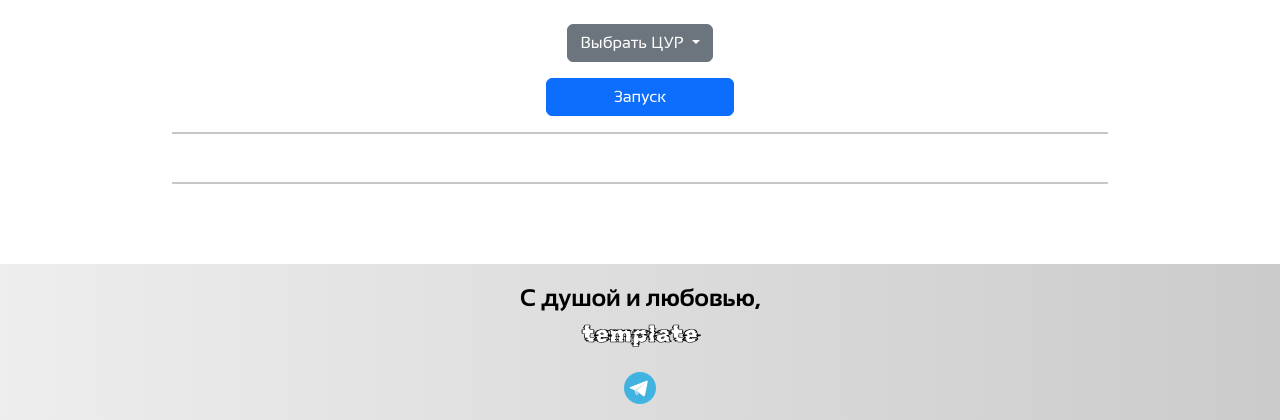
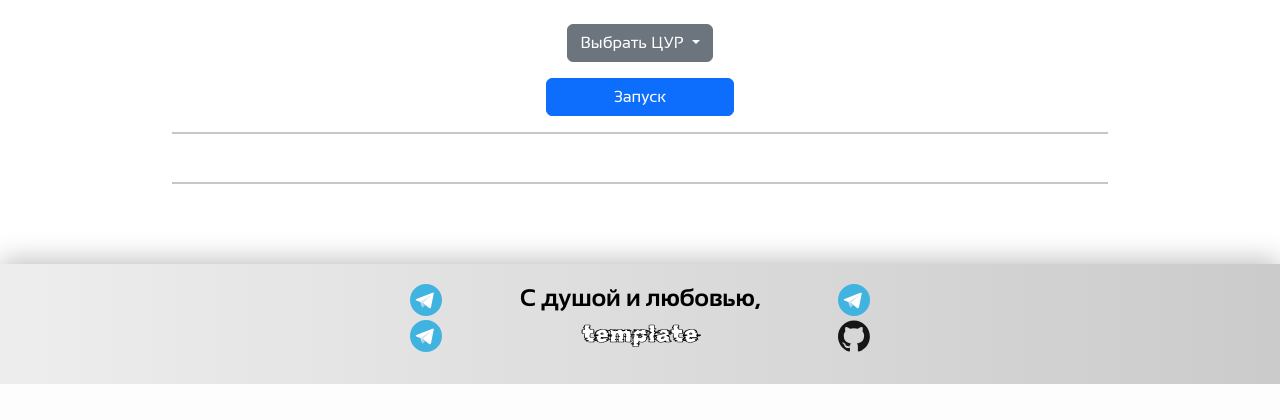
Before and after one commit to meowsl/invest-contest, a Flask app: page /predict in a window 1280 px wide. Shown: the part 824-1244 px from the top of the page. After the commit the page ends 1208 px from the top, so only its background shows below. Run offline with Flask 3, Linux system fonts and the light colour scheme; data that the repository does not hold is empty; parts of the project's set-up code (start-up, migrations or seed data) failed here and were passed over; some libraries are stand-ins or nearby versions.

Commit message:
fix: style footer & path for bg images

```diff
--- a/server/static/css/base/_footer.css
+++ b/server/static/css/base/_footer.css
@@ -1,13 +1,16 @@
 .footer{
   background: rgb(220,220,220);
   background: linear-gradient(90deg, rgba(220,220,220,0.5) 0%, rgba(204,203,203,1) 100%);
+  -webkit-box-shadow: 0px -4px 25px 0px rgba(0, 0, 0, 0.25);
+  -moz-box-shadow: 0px -4px 25px 0px rgba(0, 0, 0, 0.25);
+  box-shadow: 0px -4px 25px 0px rgba(0, 0, 0, 0.25);
+
   font-size: 24px;
 }
 
 .footer-block{
   font-family: "Sansation-Bold";
-  margin: 1rem 10rem;
-  padding: 0 5rem;
+  margin: 1rem 2rem;
 }
 
 .footer-highlight{
--- a/server/static/css/index-page/_results.css
+++ b/server/static/css/index-page/_results.css
@@ -1,5 +1,5 @@
 .results{
-  background-image: url("../images/results_background.svg");
+  background-image: url("../../images/results_background.svg");
   background-size: 95% 110%;
   background-position: center;
 
--- a/server/static/css/index-page/_stage-3.css
+++ b/server/static/css/index-page/_stage-3.css
@@ -1,7 +1,7 @@
 .stage-3__description {
   max-width: 931px;
   max-height: 446px;
-  background-image: url("../images/stage3.svg");
+  background-image: url("../../images/stage3.svg");
   background-size:cover;
   background-position: center;
 }
@@ -15,9 +15,7 @@
 
 @media screen and (max-width: 1600px) {
   .stage-3__description {
-    background-image: url("../images/stage3.svg");
     background-size:130% 100%;
-    background-position: center;
   }
 
   .description__text {
--- a/server/templates/includes/base/_footer.html
+++ b/server/templates/includes/base/_footer.html
@@ -1,15 +1,48 @@
 <div class="footer container-fluid d-flex justify-content-center">
-  <div class="footer-block row text-center">
-    <div class="col-12">
-      <p class="text-black">С душой и любовью,<br /><span class="footer-highlight text-white">template</span></p>
-    </div>
-    <div class="col-12">
-      <a href="">
+  <div class="footer-block row container text-center">
+    <div class="col-4 d-flex flex-column align-items-end">
+      <a
+        href="https://t.me/data_ptr"
+        target="_blank"
+      >
+        <img
+          src="../static/images/telegram_icon.svg"
+          class="image footer-icon"
+        >
+      </a>
+      <a
+        href="https://t.me/bu1101"
+        target="_blank"
+      >
         <img
           src="../static/images/telegram_icon.svg"
           class="image footer-icon"
         >
       </a>
     </div>
+    <div class="col-4">
+      <p class="text-black text-center">С душой и любовью,<br /><span
+          class="footer-highlight text-white">template</span></p>
+    </div>
+    <div class="col-4 d-flex flex-column align-items-start">
+      <a
+        href="https://t.me/slay_meow"
+        target="_blank"
+      >
+        <img
+          src="../static/images/telegram_icon.svg"
+          class="image footer-icon"
+        >
+      </a>
+      <a
+        href="https://github.com/meowsl/invest-contest"
+        target="_blank"
+      >
+        <img
+          src="../static/images/github_icon.svg"
+          class="image footer-icon"
+        >
+      </a>
+    </div>
   </div>
 </div>
--- a/server/templates/includes/predict-page/_banner.html
+++ b/server/templates/includes/predict-page/_banner.html
@@ -15,6 +15,7 @@
         <button
           type="button"
           class="predict-button btn btn-lg d-flex align-items-center px-5 mx-auto mt-1 mt-md-3 mt-xxl-5"
+          id="scroll-button"
         >
           <p class="m-0 text-white">Ознакомиться</p>
           <img
@@ -28,3 +29,18 @@
 
   </div>
 </div>
+
+<script>
+  document.getElementById('scroll-button').addEventListener('click', event => {
+    event.preventDefault(); // Предотвращаем стандартное поведение ссылки
+
+    const predictElement = document.querySelector('.predict');
+
+    if (predictElement) {
+      predictElement.scrollIntoView({
+        behavior: 'smooth'
+      });
+    }
+  });
+
+</script>
```
Also changed, not shown: server/static/images/github_icon.svg (added).
